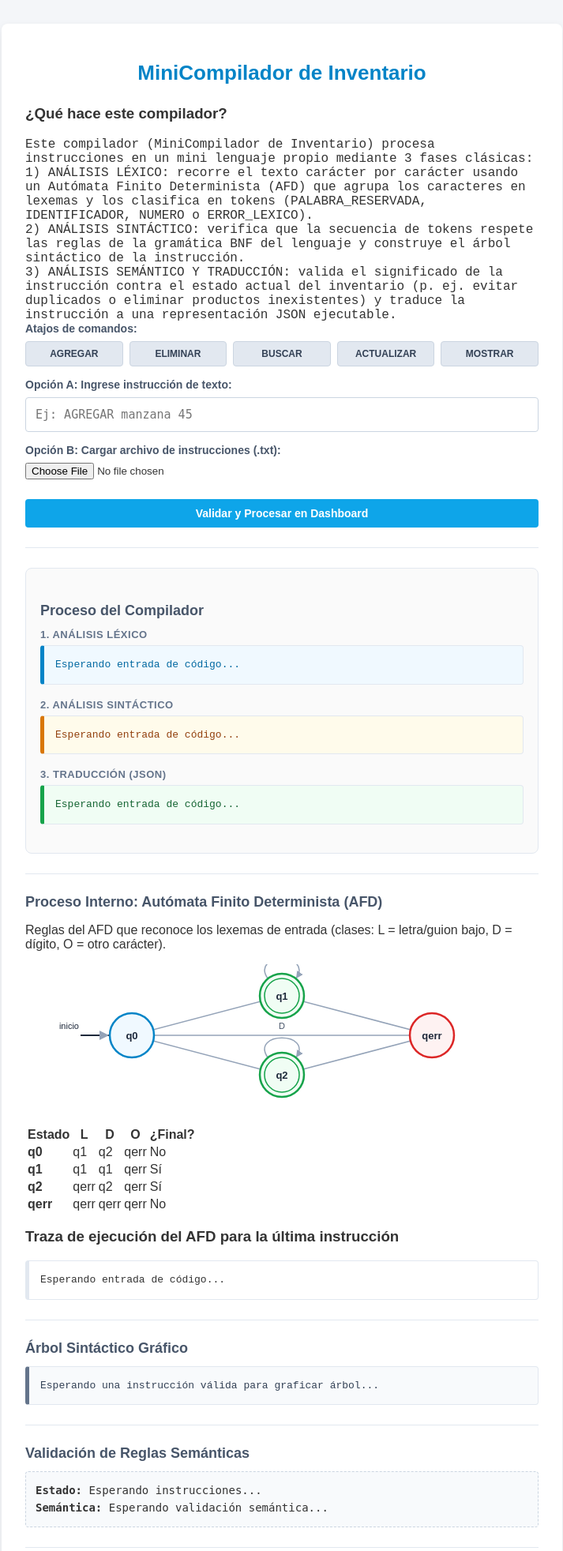
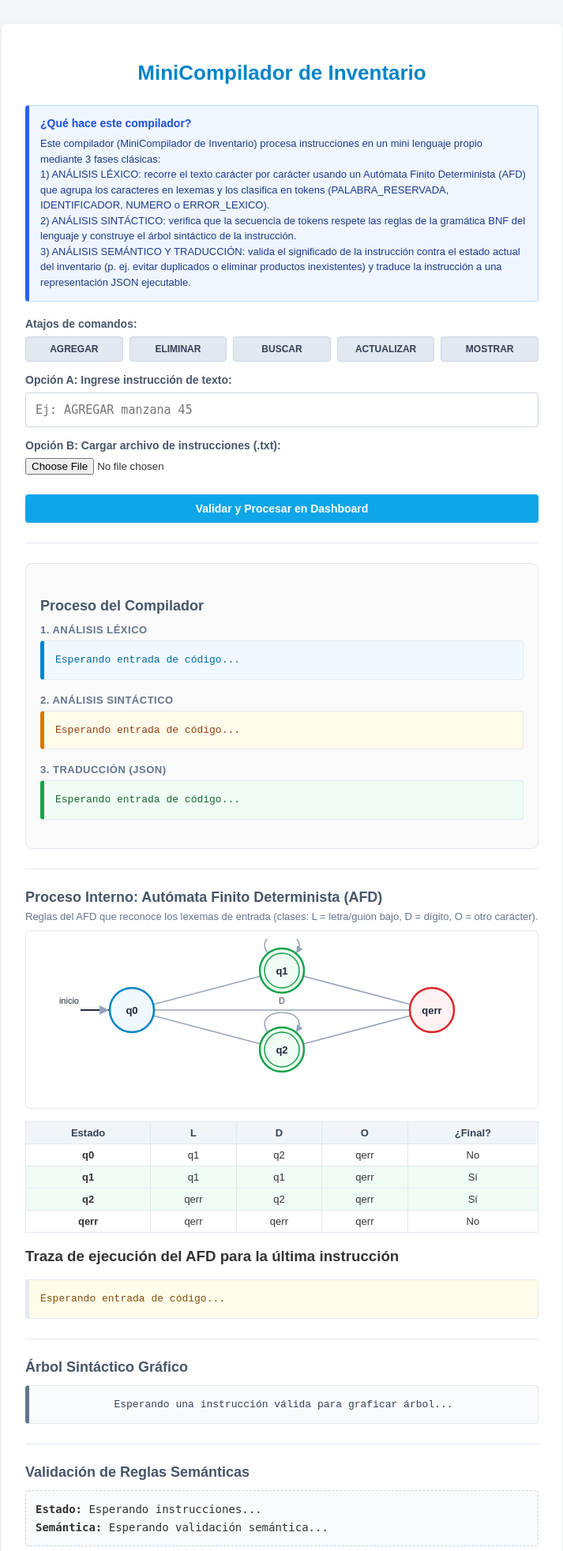
Before and after one commit to Da-Ce29/Proyecto_Final-TC-Grupo_7, a Flask app: page / in a window 1280 px wide. Shown: the top 1964 px of the page at 79% size, without its empty margins (283-996 px from the left). Run offline with Flask 3, Linux system fonts and the light colour scheme.

Commit message:
Add new styles for explanation and transition boxes

```diff
--- a/static/style.css
+++ b/static/style.css
@@ -7,6 +7,77 @@ body {
     color: #333333;            /* Texto gris oscuro */
     padding: 30px;
     margin: 0;
+}
+
+.subtexto {
+    color: #64748b;
+    font-size: 13px;
+    margin-top: -6px;
+    margin-bottom: 10px;
+}
+
+.explicacion-box {
+    background-color: #eff6ff;
+    border: 1px solid #bfdbfe;
+    border-left: 5px solid #2563eb;
+    border-radius: 4px;
+    padding: 14px;
+    margin-bottom: 20px;
+}
+
+.explicacion-box h3 {
+    margin: 0 0 8px 0;
+    color: #1d4ed8;
+    font-size: 14px;
+}
+
+.explicacion-box pre {
+    font-family: Arial, sans-serif;
+    font-size: 13px;
+    color: #1e3a8a;
+    line-height: 1.5;
+}
+
+.afd-box {
+    background-color: #ffffff;
+    border: 1px solid #e2e8f0;
+    border-radius: 6px;
+    padding: 10px;
+    margin-bottom: 16px;
+    overflow-x: auto;
+}
+
+.tabla-transiciones {
+    width: 100%;
+    border-collapse: collapse;
+    margin-bottom: 18px;
+    font-size: 13px;
+}
+
+.tabla-transiciones th, .tabla-transiciones td {
+    border: 1px solid #e2e8f0;
+    padding: 6px 10px;
+    text-align: center;
+}
+
+.tabla-transiciones th {
+    background-color: #f1f5f9;
+    color: #334155;
+}
+
+.tabla-transiciones tr.fila-final td {
+    background-color: #f0fdf4;
+}
+
+.afd-trace-box {
+    background-color: #fefce8;
+    border-left-color: #ca8a04;
+    color: #854d0e;
+}
+
+.arbol-box {
+    overflow-x: auto;
+    text-align: center;
 }
 
 /* Caja blanca central */
```
